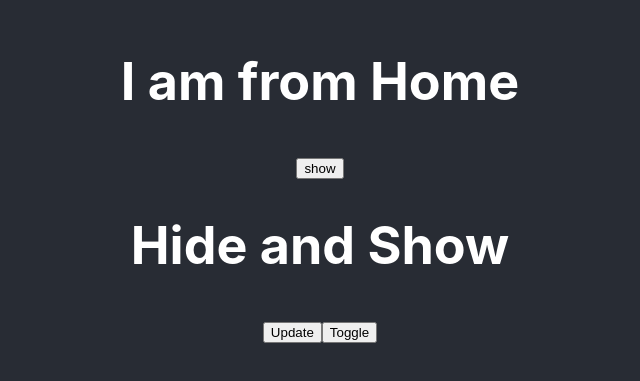
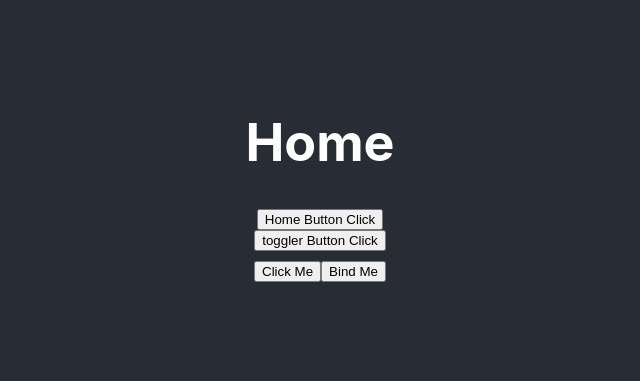
Before and after one commit to Lindos-Mahadi/ReactJS-Concept-Basick, a React (Create React App) app: page / in a window 1280 px wide. Shown: the part 221-602 px from the top of the page, without its empty margins (320-960 px from the left). Built offline with nearby package versions, Linux system fonts and the light colour scheme.

Commit message:
Event Handling with Class & Functional Component

```diff
--- a/src/components/About.js
+++ b/src/components/About.js
@@ -1,23 +1,18 @@
 import React, { Component } from 'react';
 
 class About extends Component {
-constructor(){
-    super();
-    this.state={
-        show:true
+
+    // How to create functon in Class Component
+
+    testFunction(){
+        alert("test func call");
     }
-}
 
     render() {
         return (
             <div>
-                {
-                    this.state.show?
-                        <h1>Hide and Show</h1>
-                    :null
-                }
-                <button onClick={()=>{this.setState({show:false})}}>Update</button>
-                <button onClick={()=>{this.setState({show:!this.state.show})}}>Toggle</button>
+                <button onClick={()=>{this.testFunction()}}>Click Me</button>
+                <button onClick={this.testFunction.bind()}>Bind Me</button>
             </div>
             )
         }
--- a/src/components/Home.jsx
+++ b/src/components/Home.jsx
@@ -2,24 +2,23 @@ import React, {useState} from 'react'
 import About from './About';
 
 function Home() {
-    const [toggle, setToggle] = useState();
 
+    // How to create functon in Functional Component
+    function tesFun()
+    {
+        alert("Test Func Call")
+    }
+
+    //Echma Script function
     const toggler = () =>{
-        toggle ? setToggle() : setToggle(true);
+       alert("Test Func Call")
     }
 
     return (
         <React.Fragment>
-            <div className="container">
-                <div className="row">
-                    <div className="col-6 mx-auto home">
-                        <h1>I am from Home</h1>
-                        <button className="btn btn-info btn-sm" onClick={toggler}>
-                            {toggle? <span>hide</span>:<span>show</span>}
-                        </button>
-                    </div>
-                </div>
-            </div>
+            <h1>Home</h1>
+            <button onClick={tesFun}>Home Button Click</button>
+            <button onClick={toggler}>toggler Button Click</button>
         </React.Fragment>
     )
 }
```
